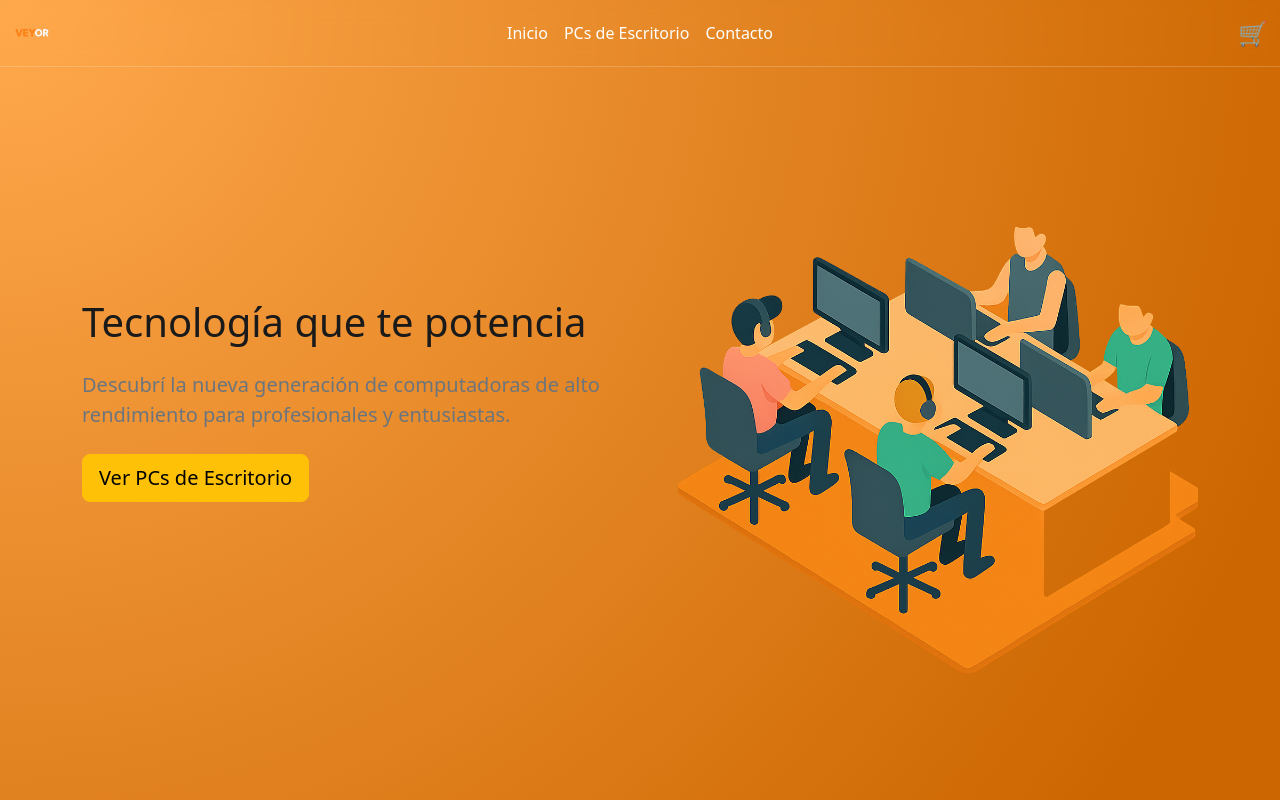
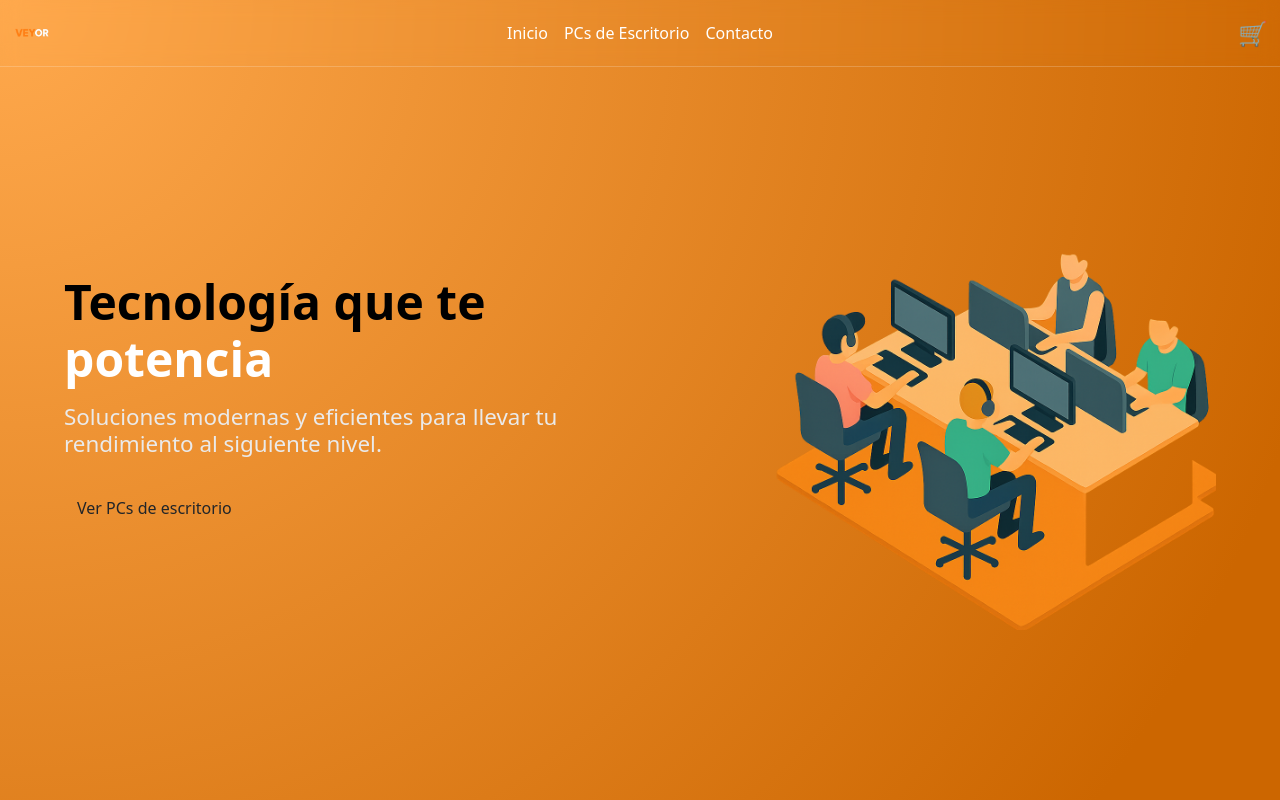
Before and after one commit to pablovenica7/Tech-Ecommerce, a React (Vite) app: page / in a window 1280 px wide. Shown: the top 800 px of the page. Built offline with nearby package versions, Linux system fonts and the light colour scheme.

Commit message:
Update Home.jsx

```diff
--- a/src/pages/Home.jsx
+++ b/src/pages/Home.jsx
@@ -4,27 +4,19 @@ import { Link } from "react-router-dom";
 
 export function Home() {
   return (
-    <section className="hero-section d-flex align-items-center min-vh-100">
-      <div className="container">
-        <div className="row align-items-center">
-          <div className="col-lg-6 text-start">
-            <h1 className="mb-4">Tecnología que te potencia</h1>
-            <p className="lead mb-4">
-              Descubrí la nueva generación de computadoras de alto rendimiento para profesionales y entusiastas.
-            </p>
-            <Link to="/pcs" className="btn btn-warning btn-lg">
-              Ver PCs de Escritorio
-            </Link>
-          </div>
-          <div className="col-lg-6 text-center">
-            <img
-              src={personasImg}
-              alt="Personas usando computadoras"
-              className="img-fluid"
-            />
-          </div>
-        </div>
+    <section className="hero-section">
+      <div className="hero-content">
+        <h1>
+          Tecnología que te <span style={{ color: "#fff" }}>potencia</span>
+        </h1>
+        <h2>
+          Soluciones modernas y eficientes para llevar tu rendimiento al siguiente nivel.
+        </h2>
+        <Link to="/pcs">
+          <button className="btn btn-home">Ver PCs de escritorio</button>
+        </Link>
       </div>
+      <img className="hero-img" src={personasImg} alt="Personas usando computadoras" />
     </section>
   );
 }
```
